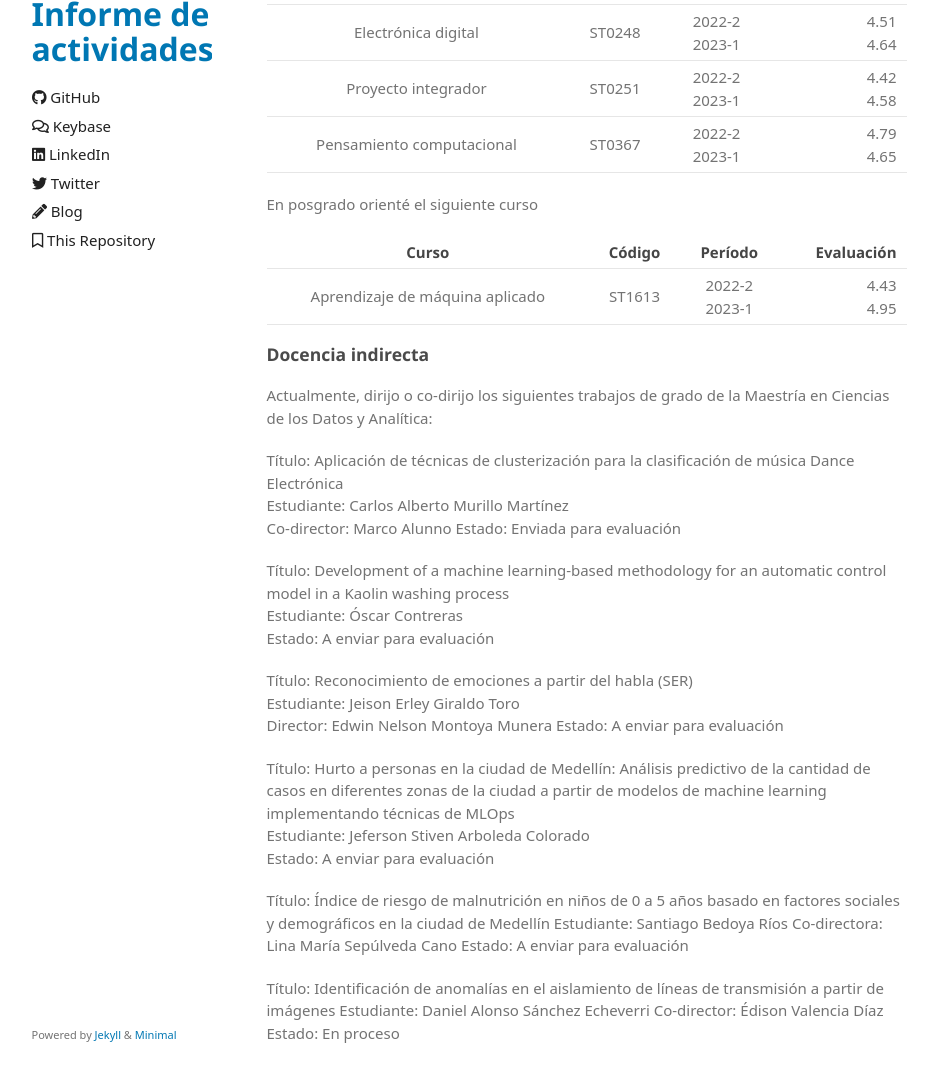
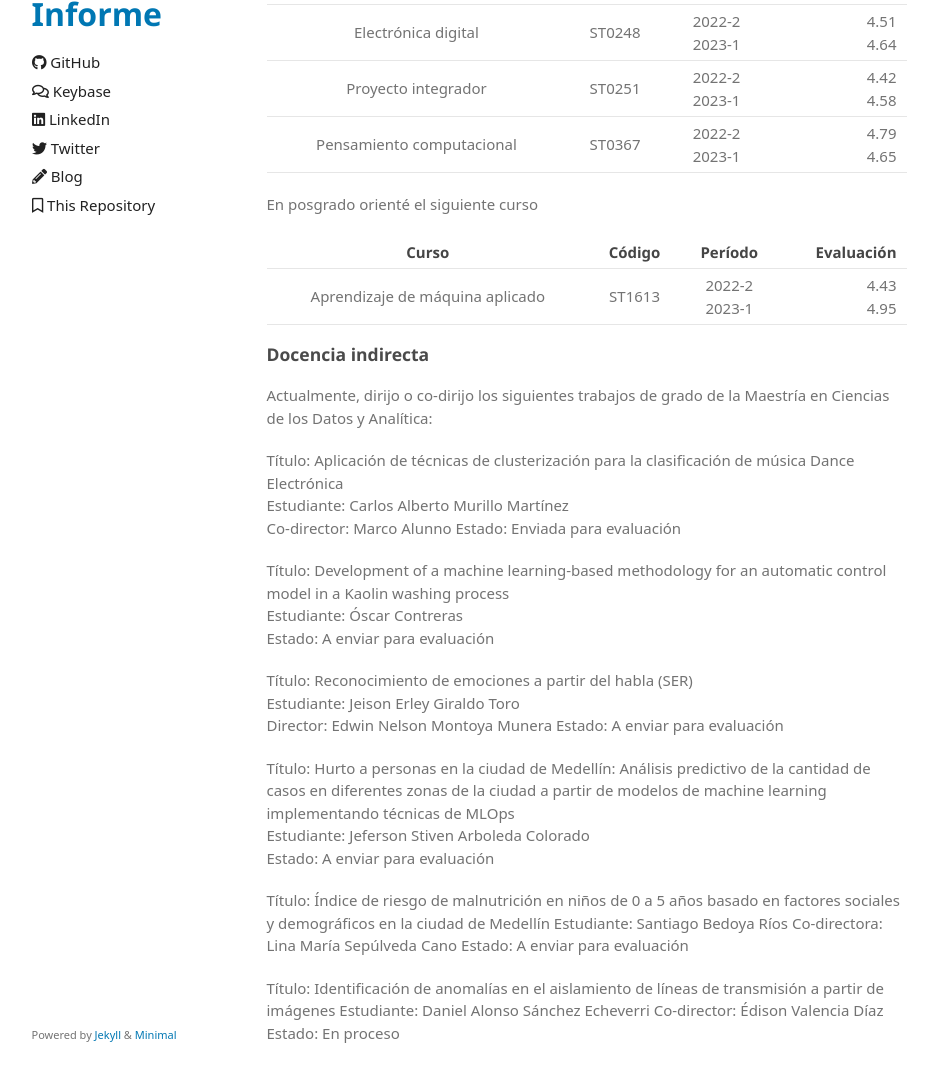
Before and after one commit to jdmartinev/InformeActividadesEAFIT, a Jekyll site: the page built from Docencia.md, in a window 1280 px wide and 1327 px high. Shown: the part 213-1295 px from the top of the window, without its empty margins (171-1109 px from the left). Built offline with Jekyll 4.4.1, drawn with Linux system fonts in a browser that asks for light colours; some web fonts are replaced; our own code applies the rules of GitHub Pages for plain Markdown files; the repository's description, which GitHub fills in, is left out.

Commit message:
Update _config.yml

```diff
--- a/_config.yml
+++ b/_config.yml
@@ -1,4 +1,4 @@
-title: Informe de actividades
+title: Informe
 theme: jekyll-theme-cayman
 markdown: kramdown
 
```
